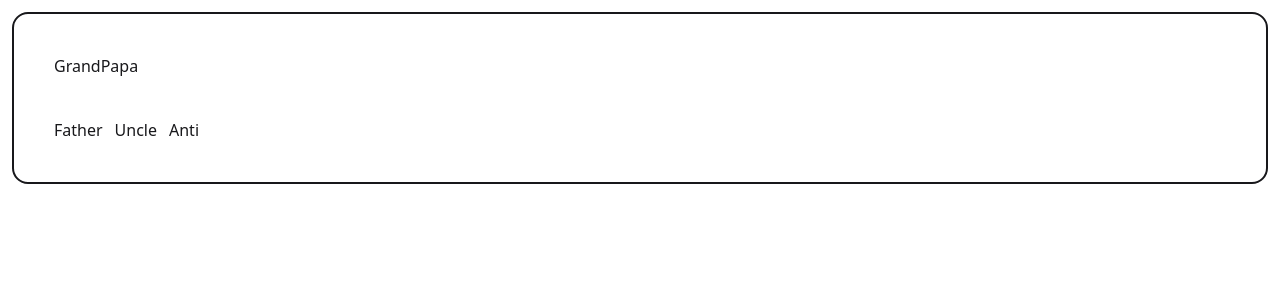
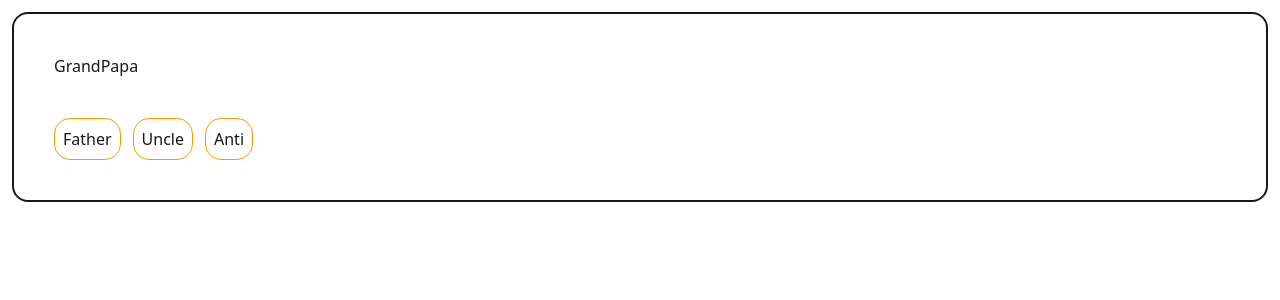
Before and after one commit to sadhin28/Form-master-class, a React (Vite) app: page / in a window 1280 px wide. Shown: the top 300 px of the page. Built offline with nearby package versions, Linux system fonts and the light colour scheme.

Commit message:
add design

```diff
--- a/src/Component/Anti/Anti.jsx
+++ b/src/Component/Anti/Anti.jsx
@@ -1,7 +1,7 @@
 
 const Anti = () => {
     return (
-        <div>
+        <div  className="border border-amber-500 rounded-2xl p-2">
             <h1>Anti</h1>
         </div>
     );
--- a/src/Component/Dad/Dad.jsx
+++ b/src/Component/Dad/Dad.jsx
@@ -2,7 +2,7 @@ import React from 'react';
 
 const Dad = () => {
     return (
-        <div>
+        <div className='border border-amber-500 rounded-2xl p-2'>
             <h1>Father</h1>
         </div>
     );
--- a/src/Component/GrandPa/GrandPa.jsx
+++ b/src/Component/GrandPa/GrandPa.jsx
@@ -8,8 +8,8 @@ const GrandPa = () => {
             <h1 className="mb-10">GrandPapa</h1>
             <div className="flex gap-3">
 
-            <Dad></Dad>
-            <Uncle></Uncle>
+             <Dad></Dad>
+             <Uncle></Uncle>
              <Anti></Anti>
             </div>
         </div>
--- a/src/Component/Uncle/Uncle.jsx
+++ b/src/Component/Uncle/Uncle.jsx
@@ -1,6 +1,6 @@
 const Uncle = () => {
     return (
-        <div>
+        <div  className="border border-amber-500 rounded-2xl p-2">
             <h1>Uncle</h1>
         </div>
     );
```
